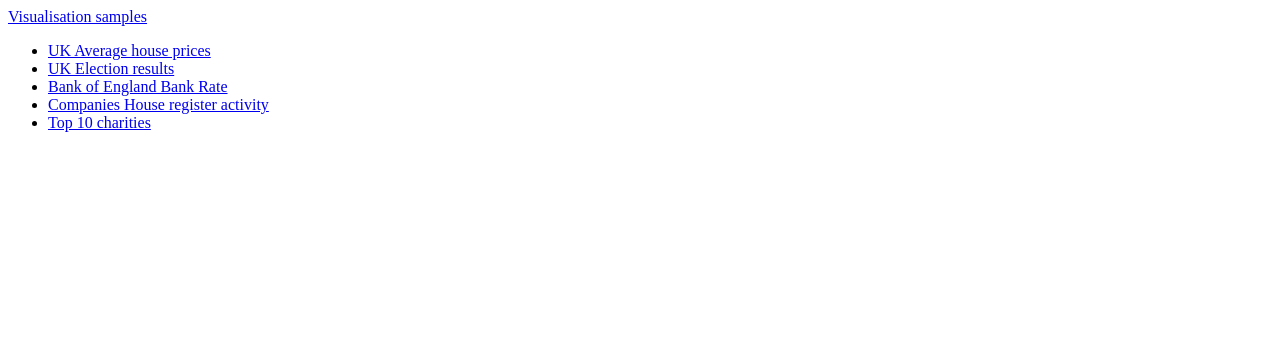
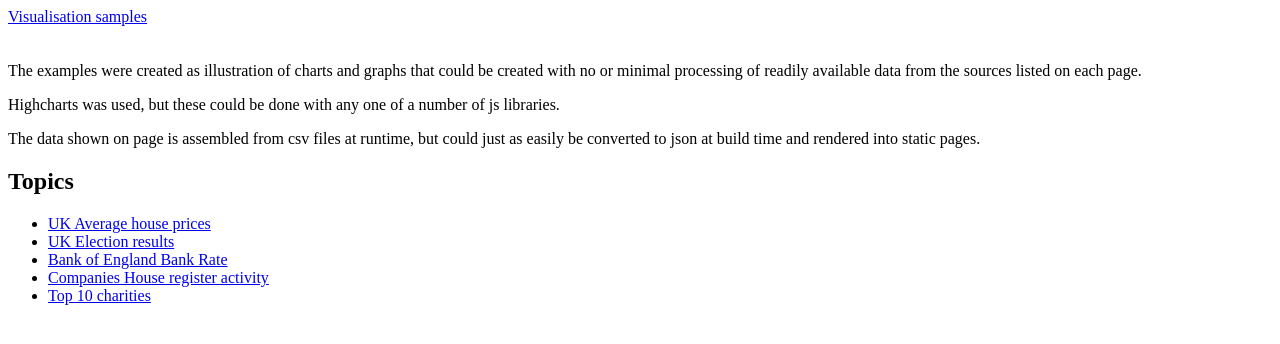
Before and after one commit to ashimali/visualisations, a Flask app: page / in a window 1280 px wide. Shown: the top 344 px of the page. Run offline with Flask 3, Linux system fonts and the light colour scheme; some libraries are stand-ins or nearby versions.

Commit message:
chore: cleanup

```diff
--- a/application/bank_rate/views.py
+++ b/application/bank_rate/views.py
@@ -11,7 +11,7 @@ bank_rate = Blueprint("bank_rate", __name__, template_folder="templates")
 def index():
     records = load_data("Bank Rate history and data  Bank of England Database.csv")
 
-    # CSV is already reverse chronological, most recent first, so we reverse to get oldest first
+    # CSV is in reverse chronological order, most recent first, reverse to get oldest first
     records.reverse()
 
     series_data = [[r["Date Changed"], float(r["Rate"])] for r in records]
--- a/application/config.py
+++ b/application/config.py
@@ -1,10 +1,11 @@
 # -*- coding: utf-8 -*-
 import os
+from pathlib import Path
 
 
 class Config(object):
-    APP_ROOT = os.path.abspath(os.path.dirname(__file__))
-    PROJECT_ROOT = os.path.abspath(os.path.join(APP_ROOT, os.pardir))
+    APP_ROOT = Path(__file__).parent.resolve()
+    PROJECT_ROOT = APP_ROOT.parent.resolve()
     SECRET_KEY = os.environ["SECRET_KEY"]
 
 
--- a/application/elections/views.py
+++ b/application/elections/views.py
@@ -19,7 +19,7 @@ def index():
     seats_won = [int(r["Constituencies won"]) for r in with_seats]
     vote_shares = [round(float(r["Vote share"]), 1) for r in with_seats]
 
-    # For the seats vs votes comparison, express both as percentages
+    # For the seats vs votes comparison, create percentages
     total_seats = sum(int(r["Constituencies won"]) for r in records)
     seat_shares = [
         round(int(r["Constituencies won"]) / total_seats * 100, 1) for r in with_seats
--- a/application/templates/bank-rate.html
+++ b/application/templates/bank-rate.html
@@ -9,7 +9,7 @@ endblock %} {% block content %}
 </p>
 <p>The following processing was done on source data:</p>
 <ul>
-    <li>Reversing to chronological order</li>
+    <li>Reversing of chronological order</li>
 </ul>
 <p>
     Source:
@@ -19,6 +19,7 @@ endblock %} {% block content %}
 </p>
 <p>Dataset: no direct download (data is served via js on the source page)</p>
 <p>Publisher: Bank of England</p>
+<p><a href="https://github.com/ashimali/visualisations/blob/main/application/bank_rate/views.py">Source code</a> (links to view method, js is in the template)</p>
 
 <hr />
 
--- a/application/templates/base.html
+++ b/application/templates/base.html
@@ -9,7 +9,13 @@
             rel="stylesheet"
             href="https://cdn.ons.gov.uk/sdc/design-system/62.0.1/css/main.css"
         />
-        {% block head %}{% endblock %}
+        {% block head %}
+        <style>
+            .ons-page__body .ons-container {
+                padding-top: 20px;
+            }
+        </style>
+        {% endblock %}
     </head>
     <body>
         <div class="ons-page">
@@ -18,23 +24,18 @@
                     <div class="ons-header__top">
                         <div class="ons-container">
                             <div class="ons-header__title">
-                                <a href="/"
-                                    >{% block titlebar_service %}Visualisation
-                                    samples{% endblock %}</a
-                                >
+                                <a href="/">{% block titlebar_service %}Visualisation samples{% endblock %}</a>
                             </div>
                         </div>
                     </div>
                 </header>
             </div>
-
             <div class="ons-page__body">
                 <div class="ons-container">
                     {% block content %} {% endblock %}
                 </div>
             </div>
         </div>
-
         <script src="https://cdn.ons.gov.uk/sdc/design-system/62.0.1/scripts/main.js"></script>
         <script src="https://code.highcharts.com/highcharts.js"></script>
         <script src="https://code.highcharts.com/modules/accessibility.js"></script>
--- a/application/templates/index.html
+++ b/application/templates/index.html
@@ -1,5 +1,20 @@
 {% extends "base.html" %} {% block title %}Visualisation samples{% endblock %}
 {% block content %}
+    <p>
+        The examples were created as illustration of charts and graphs that could be
+        created with no or minimal processing of readily available data from the
+        sources listed on each page.
+    </p>
+    <p>
+        Highcharts was used, but these could be done with any one of a number of js
+        libraries.
+    </p>
+    <p>
+        The data shown on page is assembled from csv files at runtime, but could
+        just as easily be converted to json at build time and rendered into static
+        pages.
+    </p>
+    <h2>Topics</h2>
     <ul>
         <li>
             <a href="{{ url_for('house_prices.index') }}"
```
Also changed, not shown: application/templates/charities.html (+4 -4 lines), application/templates/companies-house.html (+18 -13 lines), application/templates/elections.html (+22 -19 lines), application/templates/house-prices.html (+22 -20 lines), README.md, 1 other file. Lines whose indentation alone changed are shown as unchanged.
